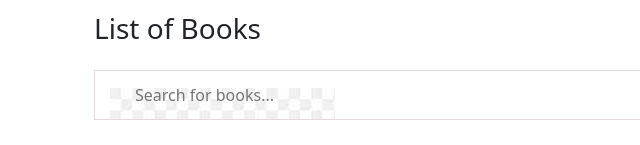
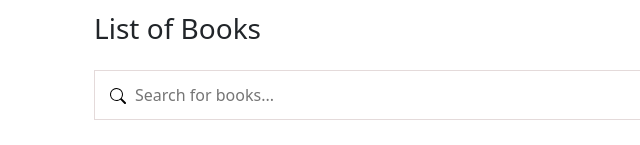
Before and after one commit to fernalynmaebuendia/book-inventory-crud-bootstrap, a plain HTML site: page index.html in a window 1280 px wide. Shown: the part 807-952 px from the top of the page, 0-640 px from the left. Drawn offline with nearby package versions, Linux system fonts and the light colour scheme.

Commit message:
Add files via upload

```diff
--- a/asset/css/style.css
+++ b/asset/css/style.css
@@ -27,7 +27,7 @@
 }
 
 #searchBar {
-    background-image: url('/icon/images.jpg');
+    background-image: url('/icon/search.svg');
     background-position: 15px 17px;
     background-repeat: no-repeat;
     width: 100%;
```
